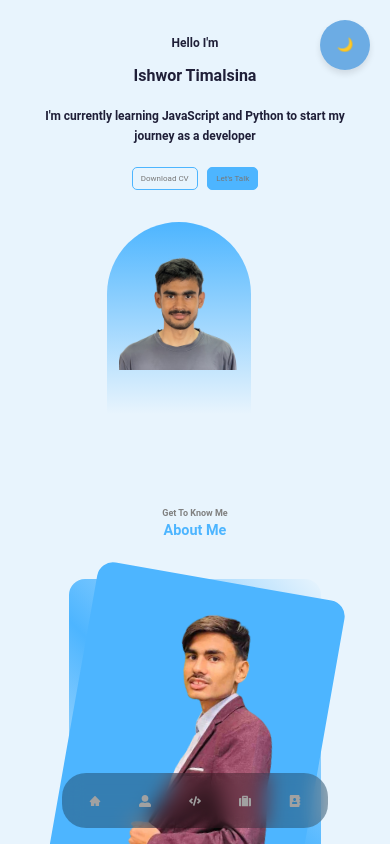
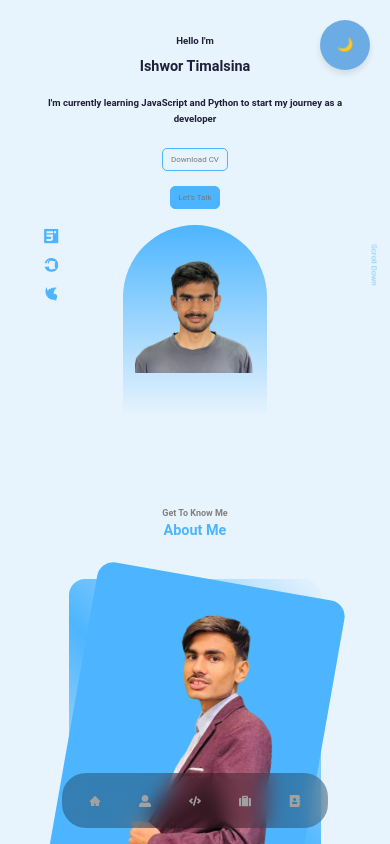
Before and after one commit to it-is-it/my-website, a React (Vite) app: page / in a window 390 px wide. Shown: the top 844 px of the page. Built offline with nearby package versions, Linux system fonts and the light colour scheme.

Commit message:
added more responsive

```diff
--- a/src/components/about/about.css
+++ b/src/components/about/about.css
@@ -135,7 +135,7 @@ img {
 }
 
 /* For devices with width less than 400px */
-@media screen and (max-width: 399px) {
+@media screen and (max-width: 668px) {
   .about_container {
     display: flex; /* Switch to flexbox for better control */
     flex-direction: column; /* Stack elements vertically */
--- a/src/components/header/header.css
+++ b/src/components/header/header.css
@@ -1,8 +1,14 @@
-/* ========== General Header Styles ========== */
 header {
   height: auto;
   padding-top: 17rem;
   overflow: hidden;
+}
+
+.header_container {
+  text-align: center;
+  height: 100%;
+  position: relative;
+  margin-bottom: -20rem;
 }
 
 .header_container h5 {
@@ -14,19 +20,12 @@ header {
   padding: 1.05rem 0;
 }
 
-.header_container {
-  text-align: center;
-  height: 100%;
-  position: relative;
-  margin-bottom: -20rem;
-}
-
-/* ========== CTA ========== */
 .cta {
   margin-top: 2.5rem;
   display: flex;
   gap: 1.2rem;
   justify-content: center;
+  flex-wrap: wrap;
 }
 
 .btn {
@@ -43,84 +42,37 @@ header {
   background-color: white;
   color: #4db5ff;
   border-color: #4db5ff;
-  box-shadow: 0 8px 16px rgba(0, 0, 0, 0.2); /* Elevated shadow effect */
+  box-shadow: 0 8px 16px rgba(0, 0, 0, 0.2);
 }
 
 .btn-primary {
   background-color: #4db5ff;
 }
 
-/* ========== Header Socials ========== */
 .header_socials {
   display: flex;
   justify-content: space-between;
   position: absolute;
   top: 50%;
   left: 0;
-  right: 50;
   transform: translateY(-50%);
-  padding: 0 1rem;
   flex-direction: column;
   align-items: center;
-  bottom: 10rem;
 }
 
 .header_socials a {
   color: #4db5ff;
   font-size: 2rem;
-  transition: color 0.3s ease;
+  transition: color 0.3s ease, transform 0.3s ease;
   padding: 0.5rem;
   display: inline-flex;
-
-}
-.header_socials svg:hover{
-    color: #4db5ff;
-    transform: scale(1.2);
 }
 
 .header_socials a:hover {
-    border-color: #4db5ff;
-  font-size: 2rem;
-  transition: color 0.3s ease;
-  border: 1px solid #4db5ff;
-  border-radius: 50%;
-  padding: 0.5rem;
-  display: inline-flex;
-  justify-content: center;
-  align-items: center;
+  color: white;
+  transform: scale(1.2);
 }
 
-
-.header_socials::after {
-  content: "";
-  width: 2px;
-  height: 4rem;
-  background: #4db5ff;
-}
-
-/* ========== Me Section ========== */
-.me {
-  background: linear-gradient(#4db5ff, transparent);
-  width: 22rem;
-  position: relative;
-  left: calc(50% - 11rem);
-  margin-top: 4rem;
-  border-radius: 12rem 12rem 0 0;
-  overflow: hidden;
-  display: flex;
-  justify-content: center;
-  align-items: center;
-  padding: 1rem;
-  height: auto;
-}
-
-.me img {
-  width: 100%;
-  height: auto;
-  object-fit: contain;
-}
-
-/* ========== Scroll Down ========== */
 .scroll_down {
   position: absolute;
   right: -3rem;
@@ -135,39 +87,102 @@ header {
 
 .scroll_down:hover {
   color: gray;
-  transform: translateY(-50%) rotate(90deg) scale(1.2); /* Adding scale for hover effect */
+  transform: translateY(-50%) rotate(90deg) scale(1.2);
 }
 
-/* ========== MEDIA QUERIES ========== */
+.me {
+  background: linear-gradient(#4db5ff, transparent);
+  width: 22rem;
+  position: relative;
+  left: 50%;  /* Move it to the center of the parent */
+  transform: translateX(-50%);  /* Adjust by 50% of its own width to truly center */
+  margin-top: 4rem;
+  border-radius: 12rem 12rem 0 0;
+  overflow: hidden;
+  display: flex;
+  justify-content: center;
+  align-items: center;
+  padding: 1rem;
+}
 
-/* Small Devices */
+
+.me img {
+  width: 100%;
+  height: auto;
+  object-fit: contain;
+}
+
 @media screen and (max-width: 600px) {
   header {
-    height: 100vh;
+    height: auto;
+    padding-top: 10rem;
   }
 
-  .header_socials,
-  .scroll_down {
-    display: none;
+  .header_container {
+    margin-bottom: -10rem;
+    padding: 0 1rem;
+    gap: 2rem;
+  }
+
+  .header_container h5 {
+    font-size: 1.2rem;
+  }
+
+  .header_container h1 {
+    font-size: 1.8rem;
+    padding: 0.8rem 0;
+  }
+
+  .cta {
+    flex-direction: column;
+    align-items: center;
+    gap: 1.8rem;
+  }
+
+  .btn {
+    font-size: 1rem;
+    padding: 1.8rem 1.5rem;
   }
 
   .me {
-    width: 18rem;
-    height: 24rem;
-    padding: 1rem 1.5rem 3rem 1.5rem;
+    width: 16rem;
+    margin-top: 2rem;
+    padding: 1rem;
+  }
+
+  .header_socials {
+    position: absolute;
+    transform: translateY(-50%) rotate(90deg) scale(1);
+    flex-direction: row;
+    justify-content: center;
+    align-items: center;
+    gap: 1rem;
+  }
+
+  .header_socials a {
+    font-size: 1.8rem;
+    padding: 0.4rem;
+    transition: color 0.3s ease, transform 0.3s ease;
+    margin-top: 2rem;
+  }
+  .header_socials a:hover {
+    border: 1px solid #4db5ff;
+    border-radius: 50%;
+  }
+
+  @media screen and (max-width: 1024px) {
+    header {
+      height: 68vh;
+    }
+
+    .me {
+      width: 18rem;
+      height: 24rem;
+      padding: 1rem 1.5rem 3rem 1.5rem;
+    }
   }
 }
 
-/* Tablets */
-@media screen and (max-width: 768px) {
-  .me {
-    width: 18rem;
-    height: 24rem;
-    padding: 1rem 1.5rem 3rem 1.5rem;
-  }
-}
-
-/* Medium Devices */
 @media screen and (max-width: 1024px) {
   header {
     height: 68vh;
@@ -180,15 +195,7 @@ header {
   }
 }
 
-/* Larger Devices */
-@media screen and (min-width: 1100px) and (max-width: 1500px) {
-  .me {
-    width: 20rem;
-    height: 28rem;
-    padding: 2rem 2.5rem 5rem 2rem;
-  }
-}
-
+/* For screens larger than 1200px */
 @media screen and (min-width: 1200px) {
   .me {
     width: 25rem;
```
